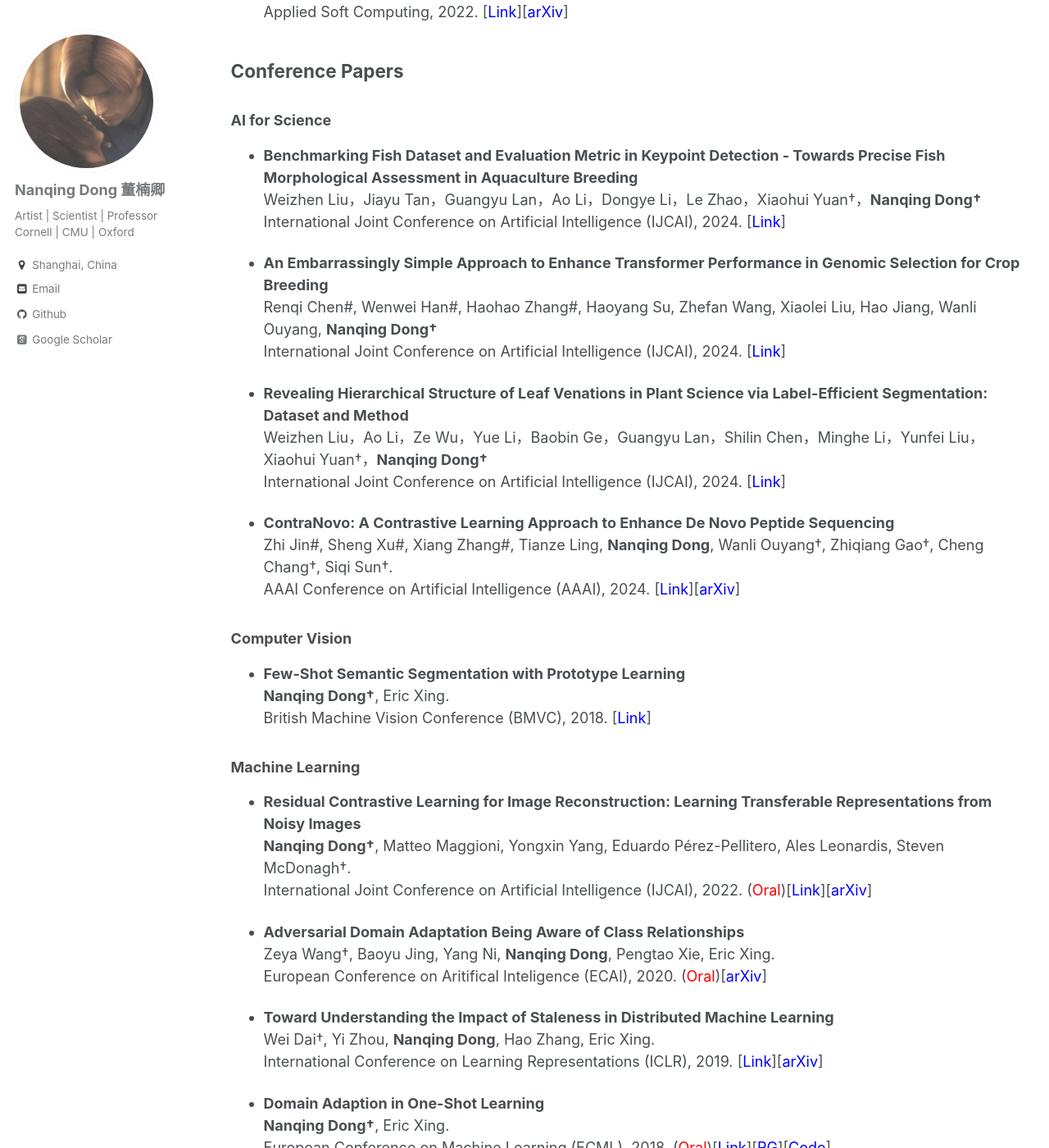
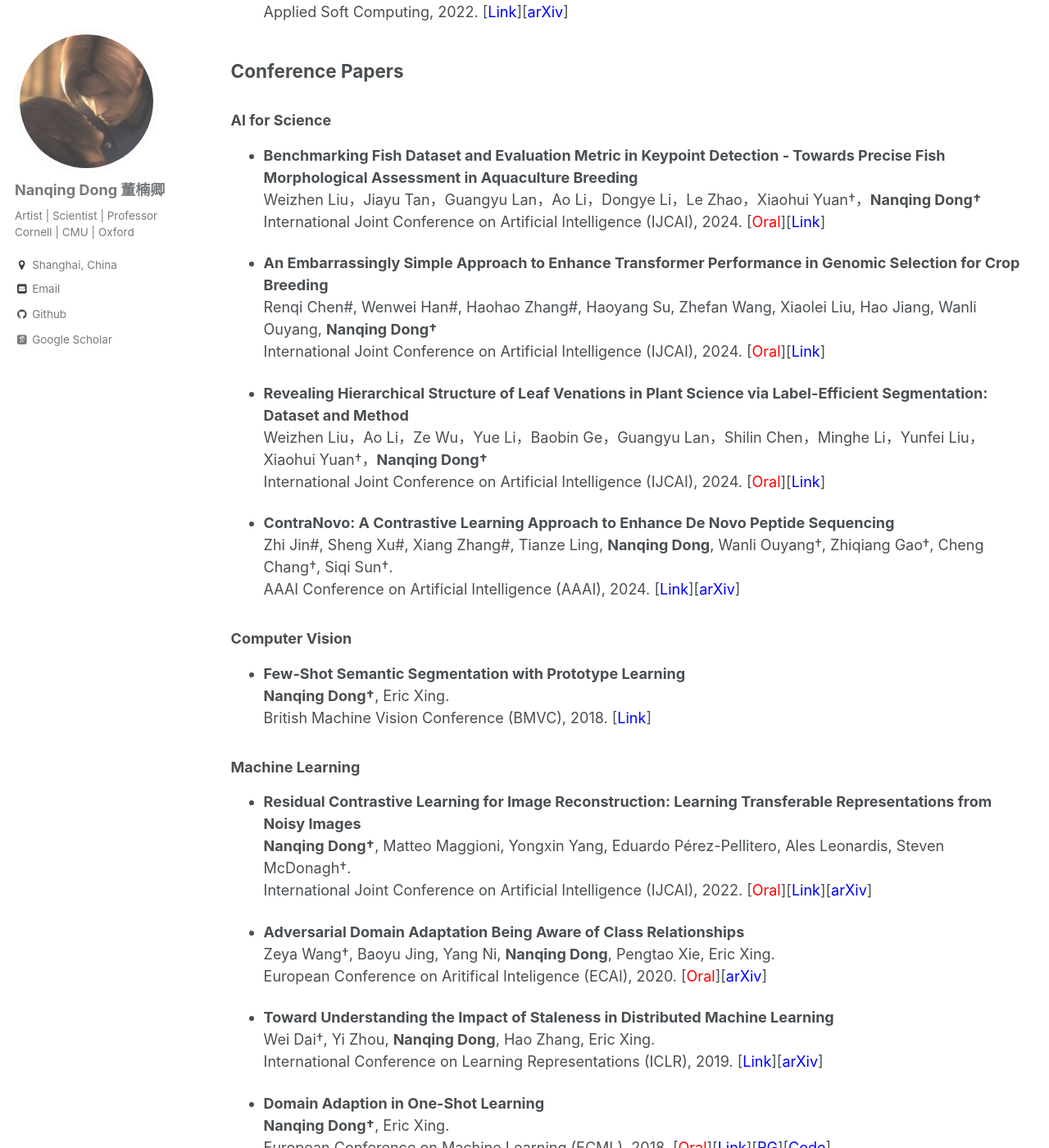
Before and after one commit to eveningdong/eveningdong.github.io, a Jekyll site: the page built from _pages/publication.md, in a window 1280 px wide and 1400 px high, scrolled down 2040 px. Shown: the whole window at 82% size. Built offline with Jekyll 4.4.1, drawn with Linux system fonts in a browser that asks for light colours; some web fonts are replaced; some of the changed text lies outside the part shown.

Commit message:
Update publication.md

```diff
--- a/_pages/publication.md
+++ b/_pages/publication.md
@@ -76,15 +76,15 @@ author_profile: true
 ### AI for Science
 * **Benchmarking Fish Dataset and Evaluation Metric in Keypoint Detection - Towards Precise Fish Morphological Assessment in Aquaculture Breeding**
   Weizhen Liu，Jiayu Tan，Guangyu Lan，Ao Li，Dongye Li，Le Zhao，Xiaohui Yuan†，**Nanqing Dong†**
-  International Joint Conference on Artificial Intelligence (IJCAI), 2024. [[<span style="color:blue">Link</span>]](https://doi.org/10.24963/ijcai.2024/816)
+  International Joint Conference on Artificial Intelligence (IJCAI), 2024. [<span style="color:red">Oral</span>][[<span style="color:blue">Link</span>]](https://doi.org/10.24963/ijcai.2024/816)
 
 * **An Embarrassingly Simple Approach to Enhance Transformer Performance in Genomic Selection for Crop Breeding**
   Renqi Chen#, Wenwei Han#, Haohao Zhang#, Haoyang Su, Zhefan Wang, Xiaolei Liu, Hao Jiang, Wanli Ouyang, **Nanqing Dong†**
-  International Joint Conference on Artificial Intelligence (IJCAI), 2024. [[<span style="color:blue">Link</span>]](https://doi.org/10.24963/ijcai.2024/798)
+  International Joint Conference on Artificial Intelligence (IJCAI), 2024. [<span style="color:red">Oral</span>][[<span style="color:blue">Link</span>]](https://doi.org/10.24963/ijcai.2024/798)
 
 * **Revealing Hierarchical Structure of Leaf Venations in Plant Science via Label-Efficient Segmentation: Dataset and Method**
   Weizhen Liu，Ao Li，Ze Wu，Yue Li，Baobin Ge，Guangyu Lan，Shilin Chen，Minghe Li，Yunfei Liu，Xiaohui Yuan†，**Nanqing Dong†**
-  International Joint Conference on Artificial Intelligence (IJCAI), 2024. [[<span style="color:blue">Link</span>]](https://doi.org/10.24963/ijcai.2024/815)
+  International Joint Conference on Artificial Intelligence (IJCAI), 2024. [<span style="color:red">Oral</span>][[<span style="color:blue">Link</span>]](https://doi.org/10.24963/ijcai.2024/815)
 
 * **ContraNovo: A Contrastive Learning Approach to Enhance De Novo Peptide Sequencing**
   Zhi Jin#, Sheng Xu#, Xiang Zhang#, Tianze Ling, **Nanqing Dong**, Wanli Ouyang†, Zhiqiang Gao†, Cheng Chang†, Siqi Sun†.
@@ -98,11 +98,11 @@ author_profile: true
 ### Machine Learning
 * **Residual Contrastive Learning for Image Reconstruction: Learning Transferable Representations from Noisy Images**
   **Nanqing Dong†**, Matteo Maggioni, Yongxin Yang, Eduardo Pérez-Pellitero, Ales Leonardis, Steven McDonagh†.
-  International Joint Conference on Artificial Intelligence (IJCAI), 2022. (<span style="color:red">Oral</span>)[[<span style="color:blue">Link</span>]](https://www.ijcai.org/proceedings/2022/0406.pdf)[[<span style="color:blue">arXiv</span>]](https://arxiv.org/pdf/2206.15353.pdf)
+  International Joint Conference on Artificial Intelligence (IJCAI), 2022. [<span style="color:red">Oral</span>][[<span style="color:blue">Link</span>]](https://www.ijcai.org/proceedings/2022/0406.pdf)[[<span style="color:blue">arXiv</span>]](https://arxiv.org/pdf/2206.15353.pdf)
 
 * **Adversarial Domain Adaptation Being Aware of Class Relationships**
   Zeya Wang†, Baoyu Jing, Yang Ni, **Nanqing Dong**, Pengtao Xie, Eric Xing.
-  European Conference on Aritifical Inteligence (ECAI), 2020. (<span style="color:red">Oral</span>)[[<span style="color:blue">arXiv</span>]](https://arxiv.org/pdf/1905.11931.pdf)
+  European Conference on Aritifical Inteligence (ECAI), 2020. [<span style="color:red">Oral</span>][[<span style="color:blue">arXiv</span>]](https://arxiv.org/pdf/1905.11931.pdf)
 
 * **Toward Understanding the Impact of Staleness in Distributed Machine Learning**
   Wei Dai†, Yi Zhou, **Nanqing Dong**, Hao Zhang, Eric Xing.
@@ -110,7 +110,7 @@ author_profile: true
 
 * **Domain Adaption in One-Shot Learning**
   **Nanqing Dong†**, Eric Xing.
-  European Conference on Machine Learning (ECML), 2018. (<span style="color:red">Oral</span>)[[<span style="color:blue">Link</span>]](https://link.springer.com/chapter/10.1007/978-3-030-10925-7_35)[[<span style="color:blue">RG</span>]](https://www.researchgate.net/publication/330462398_Domain_Adaption_in_One-Shot_Learning)[[<span style="color:blue">Code</span>]](https://github.com/eveningdong/DAOSL)
+  European Conference on Machine Learning (ECML), 2018. [<span style="color:red">Oral</span>][[<span style="color:blue">Link</span>]](https://link.springer.com/chapter/10.1007/978-3-030-10925-7_35)[[<span style="color:blue">RG</span>]](https://www.researchgate.net/publication/330462398_Domain_Adaption_in_One-Shot_Learning)[[<span style="color:blue">Code</span>]](https://github.com/eveningdong/DAOSL)
 
 
 ### Medical Image Analysis
```
